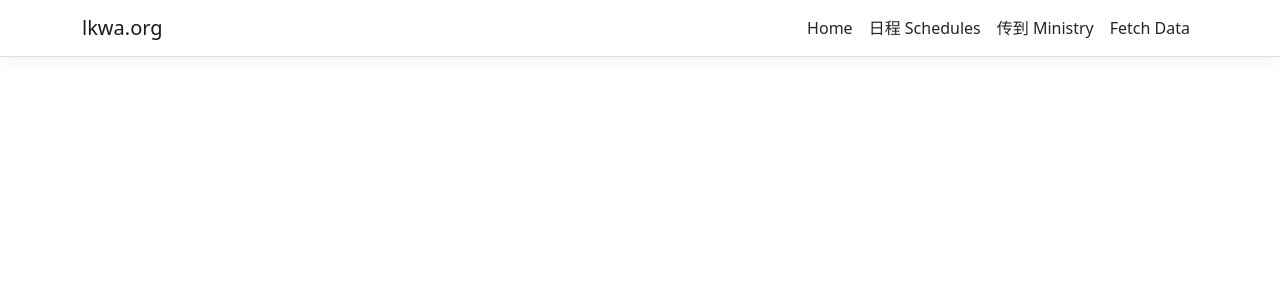
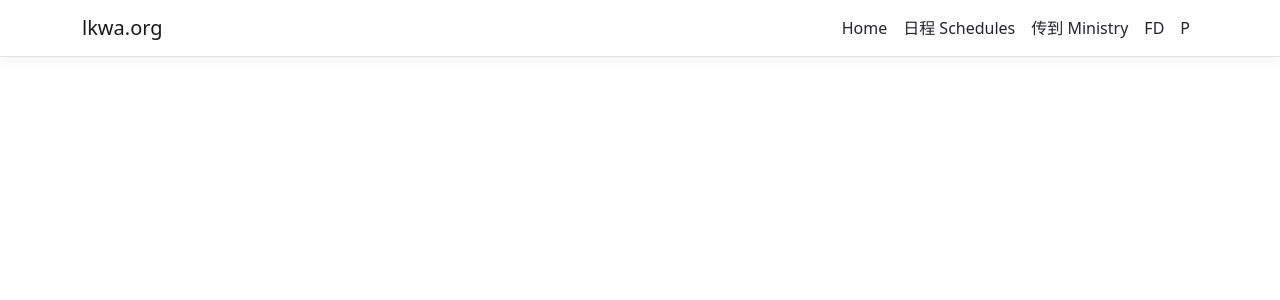
Before and after one commit to marcdurham/Mailer, a React (Create React App) app in the folder ScheduleViewer/ClientApp/: page /fetch-data in a window 1280 px wide. Shown: the top 300 px of the page. Built offline with nearby package versions, Linux system fonts and the light colour scheme; no server answers.

Commit message:
Add user profile to nav menu

```diff
--- a/ScheduleViewer/ClientApp/src/AppRoutes.js
+++ b/ScheduleViewer/ClientApp/src/AppRoutes.js
@@ -8,6 +8,12 @@ import { Home } from "./components/Home";
 const AppRoutes = [
   {
     index: true,
+    requireAuth: true,
+    element: <Home />
+  },
+  {
+    path: '/undefined',
+    requireAuth: true,
     element: <Home />
   },
   {
@@ -20,6 +26,7 @@ const AppRoutes = [
   },
   {
     path: '/ministry-report',
+    requireAuth: true,
     element: <NameForm />
   },
   {
--- a/ScheduleViewer/ClientApp/src/components/NavMenu.js
+++ b/ScheduleViewer/ClientApp/src/components/NavMenu.js
@@ -48,7 +48,11 @@ export class NavMenu extends Component {
                 <NavLink tag={Link} className="text-dark" to="/ministry-report">传到 Ministry</NavLink>
               </NavItem>
               <NavItem>
-                <NavLink tag={Link} className="text-dark" to="/fetch-data">Fetch Data</NavLink>
+                <NavLink tag={Link} className="text-dark" to="/fetch-data">FD</NavLink>
+              </NavItem>
+              <NavItem>
+                <NavLink tag={Link} className="text-dark" to="/authentication/profile">
+                  P</NavLink>
               </NavItem>
             </ul>
           </Collapse>
```
